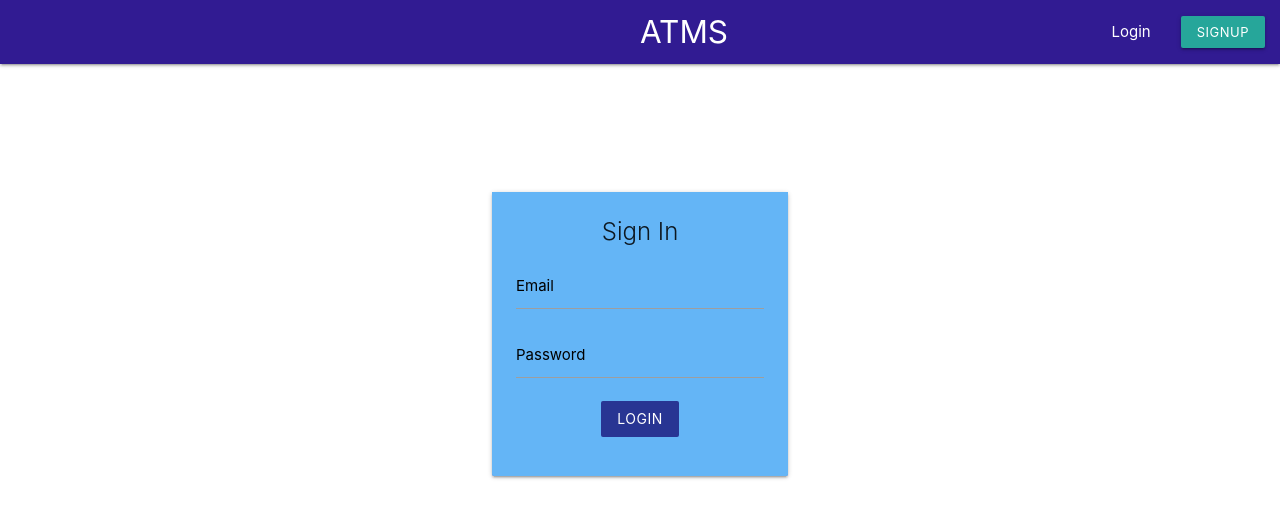
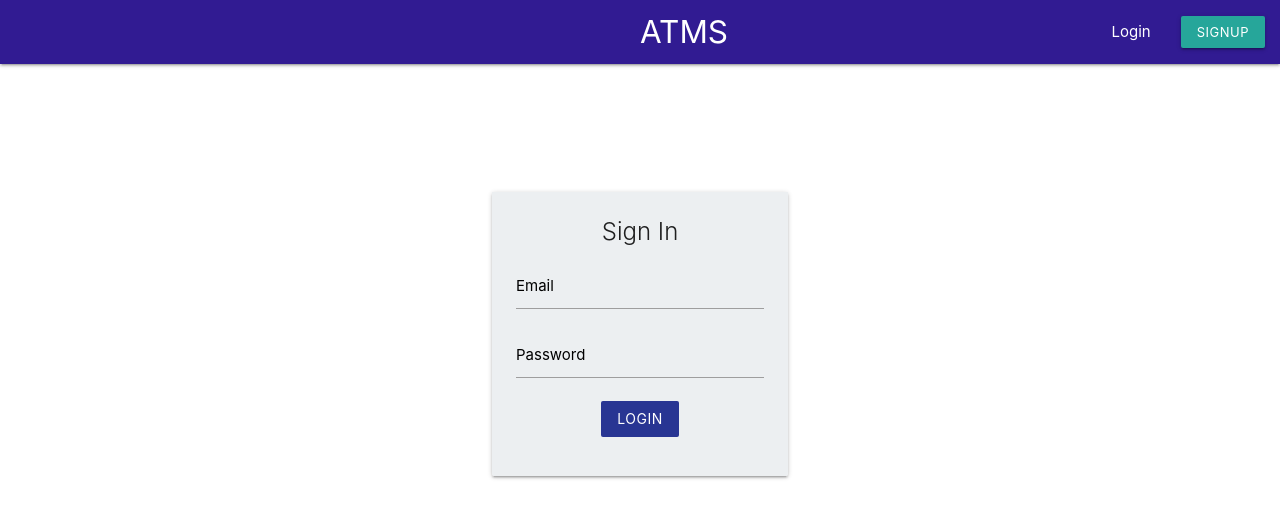
Before and after one commit to siddhantapanda77/Anti-ragging-management, a React (Create React App) app: page / in a window 1280 px wide. Shown: the top 518 px of the page. Built offline with nearby package versions, Linux system fonts and the light colour scheme.

Commit message:
Update SignIn.js

```diff
--- a/src/components/Auth/SignIn.js
+++ b/src/components/Auth/SignIn.js
@@ -40,10 +40,10 @@ class SignIn extends Component{
 
     return (
             <div  style={{width: 'fit-content',margin: "10% auto"}}>
-            <div className="card indigo lighten-2" >
-              <div className="card-content blue lighten-2">
+            <div className="card blue-grey lighten-5" >
+              <div className="card-content blue-grey lighten-5">
                 <div className="card-title">Sign In</div>
-            <form className=" blue lighten-2 black-text" onSubmit={this.handleSubmit}>
+            <form className=" blue-grey lighten-5 black-text" onSubmit={this.handleSubmit}>
               <div className="input-field">
                 <label className="black-text" htmlFor="email">Email</label>
                 <input className="black-text" type="email" id='email' onChange={this.handleChange} />
```
